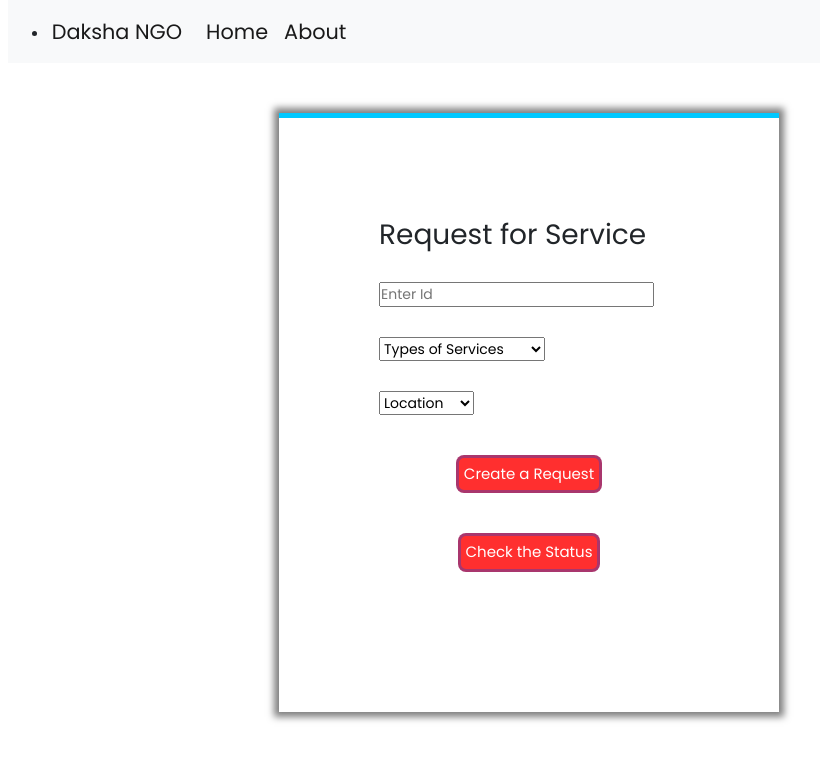
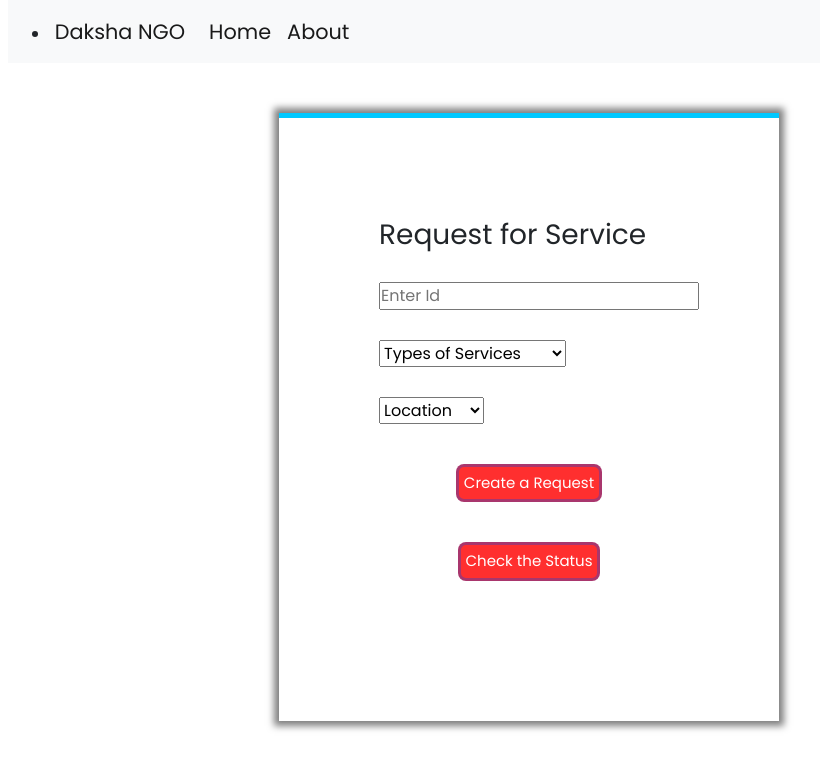
Before and after one commit to anushka00/CFG-Reactapp, a React (Create React App) app in the folder client/: page /loginpara in a window 1280 px wide. Shown: the top 770 px of the page, without its empty margins (111-931 px from the left). Built offline with nearby package versions, Linux system fonts and the light colour scheme; some icons are missing.

Commit message:
updating

```diff
--- a/client/src/Components/lpara.css
+++ b/client/src/Components/lpara.css
@@ -4,10 +4,6 @@
     box-sizing: border-box;
 }
 
-body{
-    font-size: 14px;
-    background: #f2f2f2f;
-}
 
 .container{
     margin-top: 50px;
```
Also changed, not shown: client/src/Components/LoginPage.js (line endings or trailing spaces).
